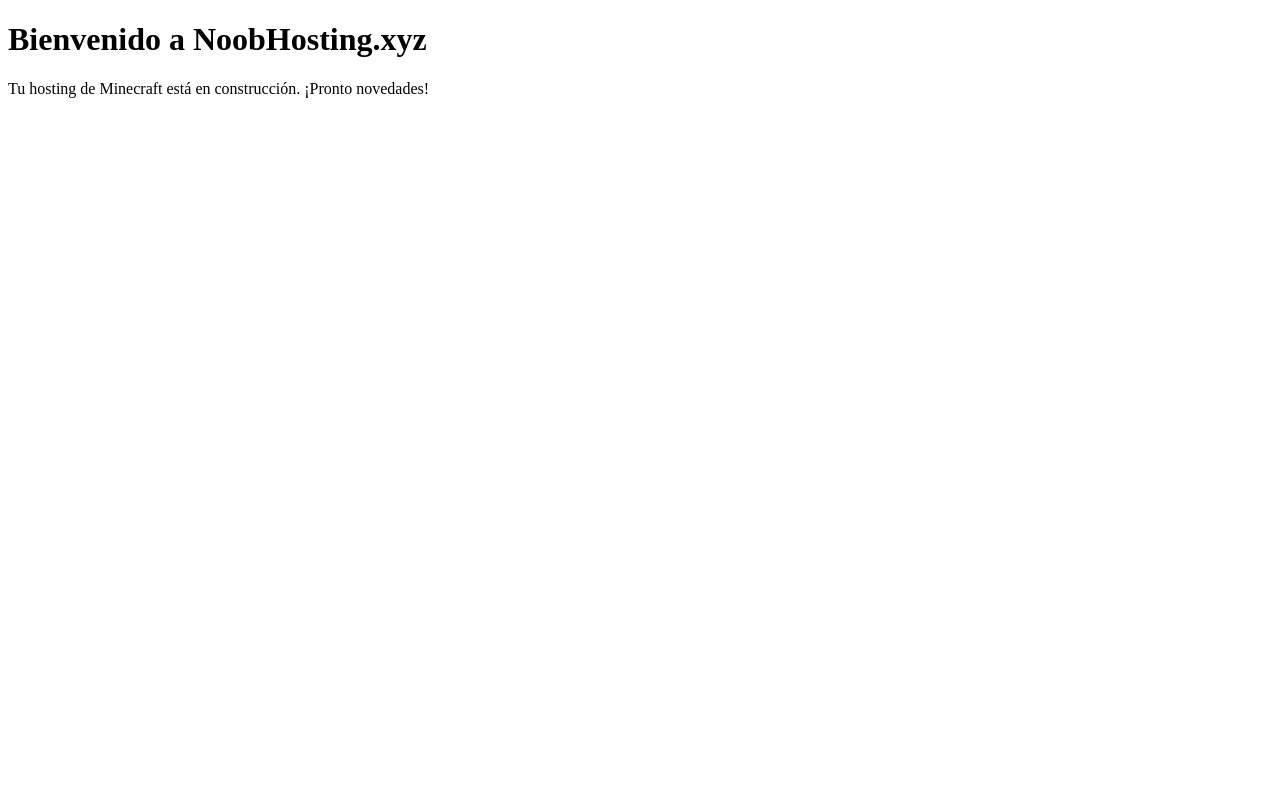
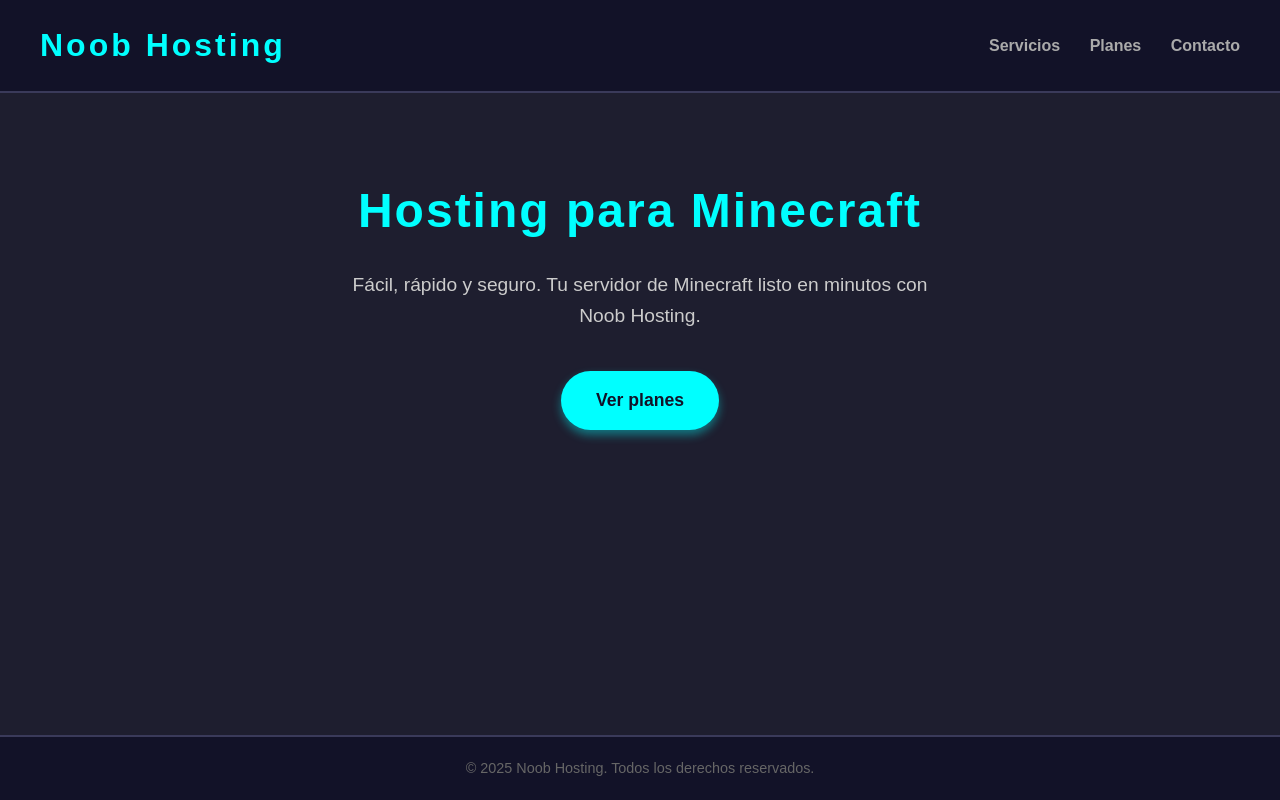
Before and after one commit to NoobHosting979/NoobHosting, a plain HTML site: page index.html in a window 1280 px wide. Drawn offline with Linux system fonts and the light colour scheme.

Commit message:
index.html

```diff
--- a/index.html
+++ b/index.html
@@ -2,10 +2,117 @@
 <html lang="es">
 <head>
   <meta charset="UTF-8" />
-  <title>NoobHosting.xyz</title>
+  <title>Noob Hosting</title>
+  <style>
+    /* Reset básico */
+    * {
+      margin: 0;
+      padding: 0;
+      box-sizing: border-box;
+      font-family: Arial, sans-serif;
+    }
+
+    body {
+      background: #1e1e2f;
+      color: #eee;
+      line-height: 1.6;
+    }
+
+    header {
+      background: #121228;
+      padding: 20px 40px;
+      display: flex;
+      justify-content: space-between;
+      align-items: center;
+      border-bottom: 2px solid #3a3a5a;
+    }
+
+    header h1 {
+      color: #00ffff;
+      font-weight: bold;
+      letter-spacing: 3px;
+    }
+
+    nav a {
+      color: #aaa;
+      text-decoration: none;
+      margin-left: 25px;
+      font-weight: 600;
+      transition: color 0.3s ease;
+    }
+
+    nav a:hover {
+      color: #00ffff;
+    }
+
+    main {
+      padding: 80px 40px;
+      text-align: center;
+    }
+
+    main h2 {
+      font-size: 3rem;
+      margin-bottom: 20px;
+      color: #00ffff;
+      letter-spacing: 2px;
+    }
+
+    main p {
+      font-size: 1.2rem;
+      max-width: 600px;
+      margin: 0 auto 40px auto;
+      color: #ccc;
+    }
+
+    .btn {
+      display: inline-block;
+      padding: 15px 35px;
+      background: #00ffff;
+      color: #121228;
+      font-weight: bold;
+      font-size: 1.1rem;
+      border-radius: 40px;
+      text-decoration: none;
+      transition: background 0.3s ease;
+      box-shadow: 0 5px 10px rgba(0, 255, 255, 0.4);
+    }
+
+    .btn:hover {
+      background: #00cccc;
+      box-shadow: 0 5px 20px rgba(0, 204, 204, 0.7);
+    }
+
+    footer {
+      background: #121228;
+      color: #666;
+      text-align: center;
+      padding: 20px 40px;
+      font-size: 0.9rem;
+      border-top: 2px solid #3a3a5a;
+      position: fixed;
+      bottom: 0;
+      width: 100%;
+    }
+  </style>
 </head>
 <body>
-  <h1>Bienvenido a NoobHosting.xyz</h1>
-  <p>Tu hosting de Minecraft está en construcción. ¡Pronto novedades!</p>
+  <header>
+    <h1>Noob Hosting</h1>
+    <nav>
+      <a href="#servicios">Servicios</a>
+      <a href="#planes">Planes</a>
+      <a href="#contacto">Contacto</a>
+    </nav>
+  </header>
+
+  <main>
+    <h2>Hosting para Minecraft</h2>
+    <p>Fácil, rápido y seguro. Tu servidor de Minecraft listo en minutos con Noob Hosting.</p>
+    <a href="#planes" class="btn">Ver planes</a>
+  </main>
+
+  <footer>
+    &copy; 2025 Noob Hosting. Todos los derechos reservados.
+  </footer>
 </body>
 </html>
```
